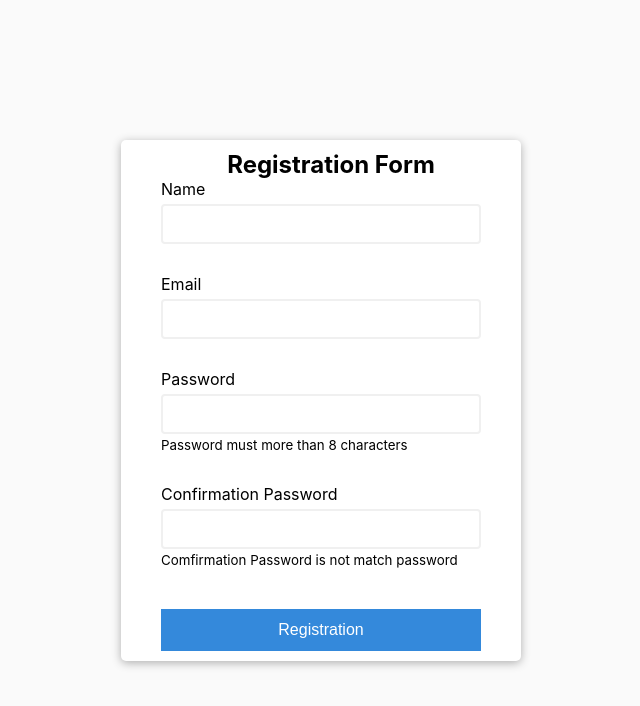
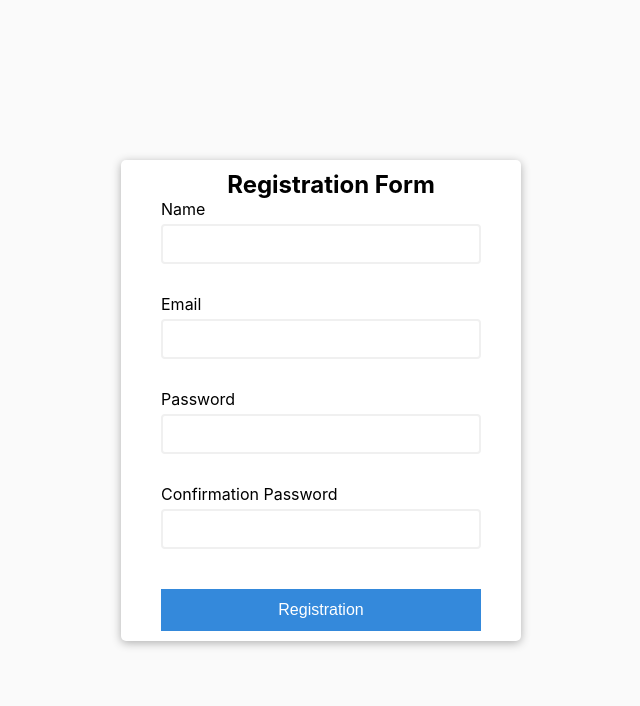
Before and after one commit to kiatklai/form-validation, a React (Create React App) app: page / in a window 1280 px wide. Shown: the top 706 px of the page, without its empty margins (319-959 px from the left). Built offline with nearby package versions, Linux system fonts and the light colour scheme.

Commit message:
パスワードにエラ－が発生時、色設定

```diff
--- a/public/index.html
+++ b/public/index.html
@@ -24,7 +24,7 @@
       work correctly both with client-side routing and a non-root public URL.
       Learn how to configure a non-root public URL by running `npm run build`.
     -->
-    <title>React App</title>
+    <title>Form-validation</title>
   </head>
   <body>
     <noscript>You need to enable JavaScript to run this app.</noscript>
--- a/src/components/FormComponent.js
+++ b/src/components/FormComponent.js
@@ -9,11 +9,13 @@ const FormComponent =()=>{
 
   const [errorUserName,setErrorUserName] = useState('')
   const [errorEmail,setErrorEmail] = useState('')
-  const [errorPassword,setErrorPassword] = useState('Password must more than 8 characters')
-  const [errorRePassword,setErrorRePassword] = useState('Comfirmation Password is not match password')
+  const [errorPassword,setErrorPassword] = useState('')
+  const [errorRePassword,setErrorRePassword] = useState('')
 
   const [userNameColor,setUserNameColor] = useState('')
   const [emailColor,setEmailColor] = useState('')
+  const [passwordColor,setPasswordColor] = useState('')
+  const [repasswordColor,setRepasswordColor] = useState('')
 
   const validateForm = (e) =>{
     e.preventDefault()
@@ -30,6 +32,20 @@ const FormComponent =()=>{
     }else{
       setErrorEmail('Email is incorrect')
       setEmailColor('red')
+    }
+    if(password.length>8){
+      setErrorPassword('')
+      setPasswordColor('green')
+    }else{
+      setErrorPassword('Password must more than 8 characters')
+      setPasswordColor('red')
+    }
+    if(repassword != "" && repassword === password){
+      setErrorRePassword('')
+      setRepasswordColor('green')
+    }else{
+      setErrorRePassword('Confirmation Password is not match password')
+      setRepasswordColor('red')
     }
   }
 
@@ -49,13 +65,13 @@ const FormComponent =()=>{
         </div>
         <div className="form-control">
           <label>Password</label>
-          <input type="password" value={password} onChange={(e)=>setPassword(e.target.value)}/>
-          <small>{errorPassword}</small>
+          <input type="password" value={password} onChange={(e)=>setPassword(e.target.value)} style={{borderColor:passwordColor}}/>
+          <small style={{color:passwordColor}}>{errorPassword}</small>
         </div>
         <div className="form-control">
           <label>Confirmation Password</label>
-          <input type="password" value={repassword} onChange={(e)=>setRepassword(e.target.value)}/>
-          <small>{errorRePassword}</small>
+          <input type="password" value={repassword} onChange={(e)=>setRepassword(e.target.value)} style={{borderColor:repasswordColor}}/>
+          <small style={{color:repasswordColor}}>{errorRePassword}</small>
         </div>
         <button type="submit">Registration</button>
       </form>
```
